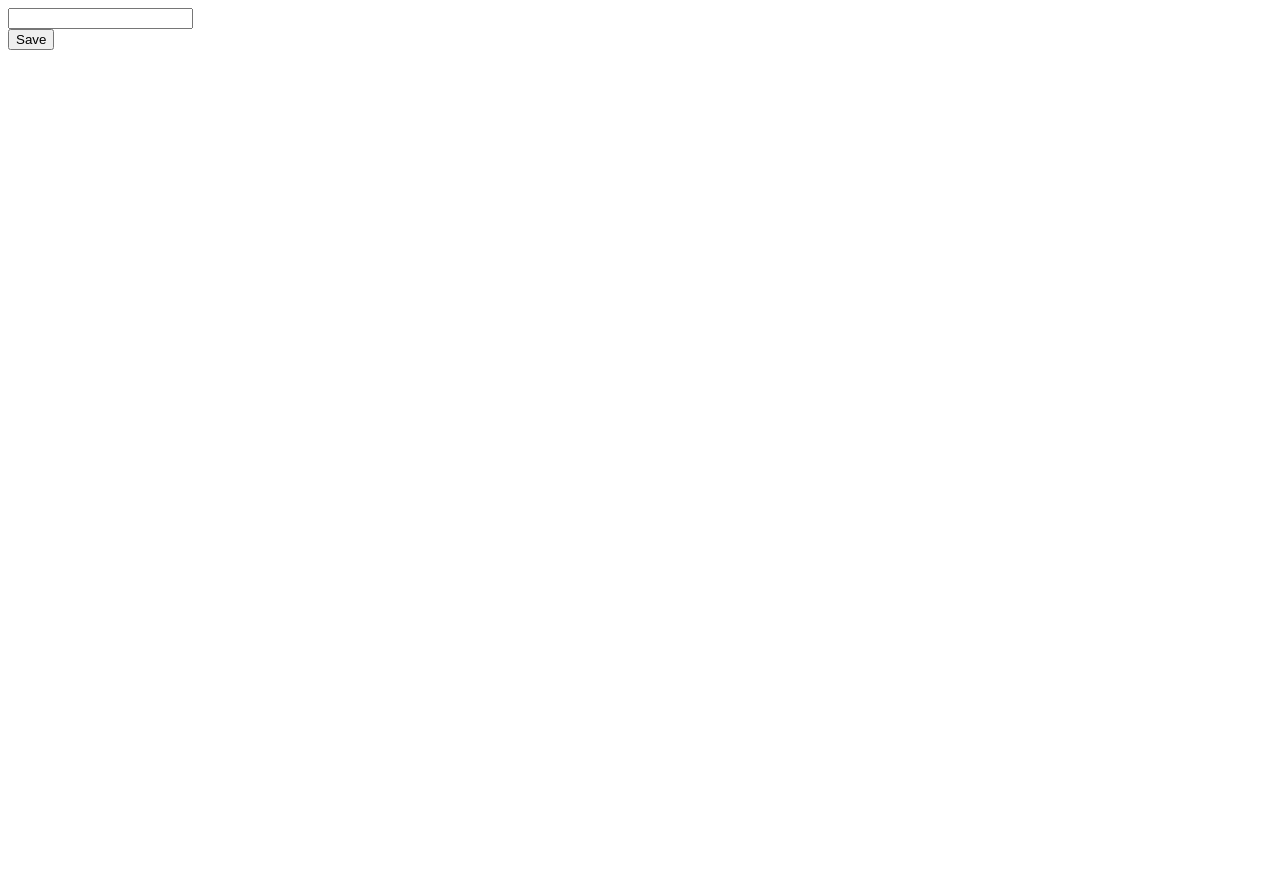
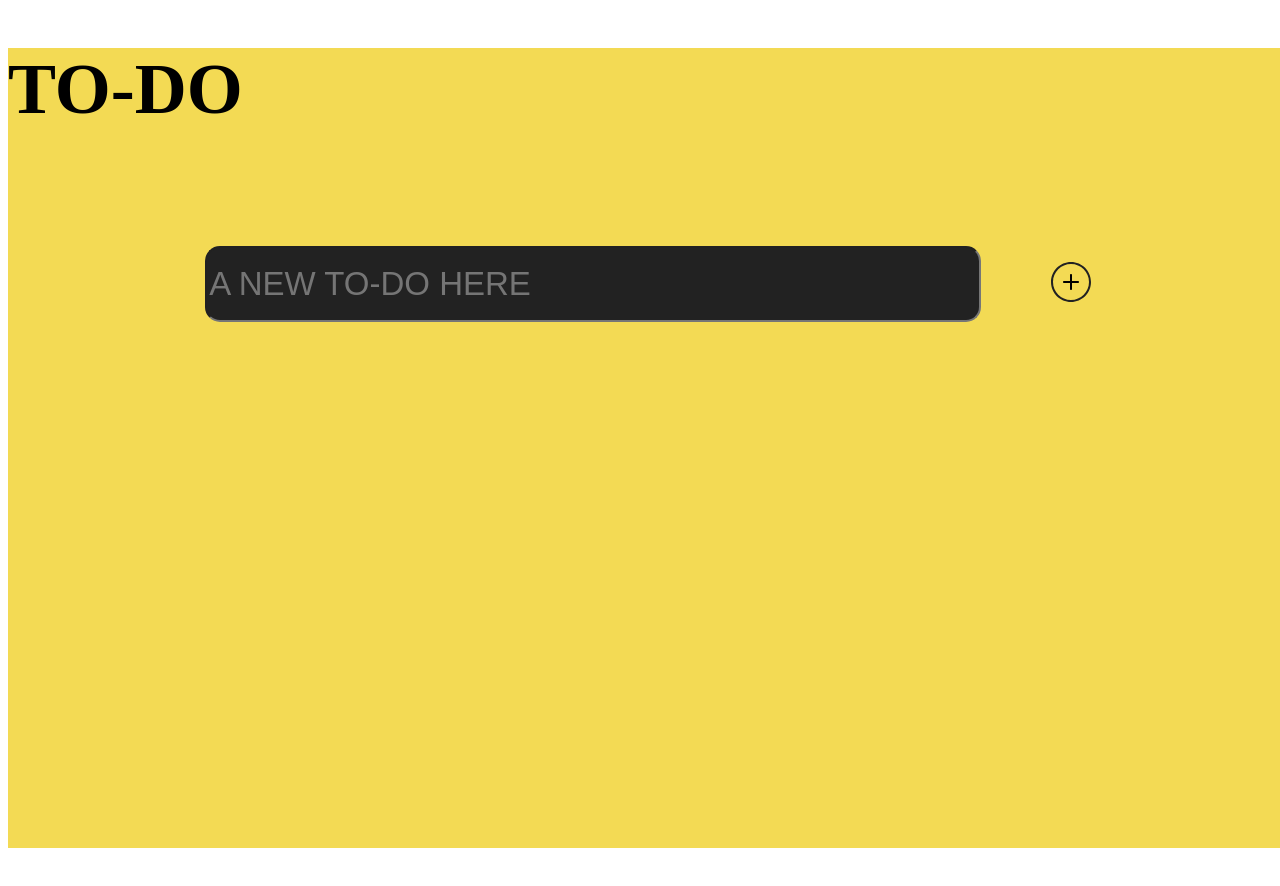
Before and after one commit to EMXzzz/todos-app, a React (Create React App) app: page / in a window 1280 px wide. Shown: the top 886 px of the page. Before the commit the page ends 800 px from the top, so only its background shows below. Built offline with nearby package versions, Linux system fonts and the light colour scheme.

Commit message:
added styles

```diff
--- a/src/app.tsx
+++ b/src/app.tsx
@@ -1,15 +1,25 @@
-import {useState} from "react"
-import {NoteCreator} from "./components/note-creator"
-
+import {useState} from "react";
+import {NoteCreator} from "./components/note-creator";
 export const App = () => {
     const [noteText, setNoteText] = useState<string>('')
+    const [addNote, setAddNote] = useState<string[]>([])
+
+    const handleSubmit = () => {
+        setAddNote([...addNote, noteText])
+        setNoteText('')
+    }
 
 return (
-    <div>
-        <NoteCreator
-            text={noteText}
-            onChange={setNoteText}
-        />
+    <div className="app">
+        <h1 className="title">TO-DO</h1>
+        <div className="noteContainer">
+            <NoteCreator
+                text={noteText}
+                onChange={setNoteText}
+                onSubmit={handleSubmit}
+            />
+        </div>
+
     </div>
   )
 }
--- /dev/null
+++ b/src/components/note-creator-styles.modules.css
@@ -0,0 +1,34 @@
+.app {
+    background-color:#F3DA54;
+    width: 100vw;
+    height: 100vh;
+}
+
+.title {
+    font-size: 72px;
+}
+
+.noteContainer {
+    display: flex;
+    align-items: center;
+    justify-content: center;
+    height: 100%;
+}
+
+.add {
+    width: 80vw;
+    display: flex;
+    align-items: center;
+    justify-content: space-evenly;
+    flex-direction: row;
+    position: relative;
+    bottom: 295px;
+}
+
+.input {
+    width: 60vw;
+    height: 70px;
+    background-color:#222222;
+    border-radius: 15px;
+    font-size: 33px;
+}
--- a/src/components/note-creator.tsx
+++ b/src/components/note-creator.tsx
@@ -1,13 +1,17 @@
-import {ChangeEvent} from "react"
+import {ChangeEvent} from "react";
+import './note-creator-styles.modules.css';
+import ButtonSvg from './image/add-button.svg'
 
 interface Props {
     text: string,
-    onChange: (value: string) => void
+    onChange: (value: string) => void,
+    onSubmit: () => void,
 }
 
 export const NoteCreator = ({
     text,
     onChange,
+    onSubmit,
 }: Props) => {
 
     const handleChange = (e: ChangeEvent<HTMLInputElement>) => {
@@ -15,16 +19,18 @@ export const NoteCreator = ({
     }
 
     return (
-        <div>
+        <div className="add">
             <div>
                 <input
+                    className="input"
                     type="text"
                     value={text}
                     onChange={handleChange}
+                    placeholder={"A NEW TO-DO HERE"}
                 />
             </div>
             <div>
-                <button>Save</button>
+                <img className="add-btn" onClick={onSubmit} src={ButtonSvg} alt="add" />
             </div>
         </div>
     )
--- /dev/null
+++ b/src/svg.d.ts
@@ -0,0 +1,4 @@
+declare module "*.svg" {
+    const content: any
+    export default content
+}
--- a/tsconfig.json
+++ b/tsconfig.json
@@ -21,6 +21,7 @@
     "jsx": "react-jsx"
   },
   "include": [
-    "src"
+    "src",
+    "src/svg.d.ts"
   ]
 }
```
Also changed, not shown: src/components/note.tsx (added, +10 -0 lines), src/components/image/add-button.svg (added).
